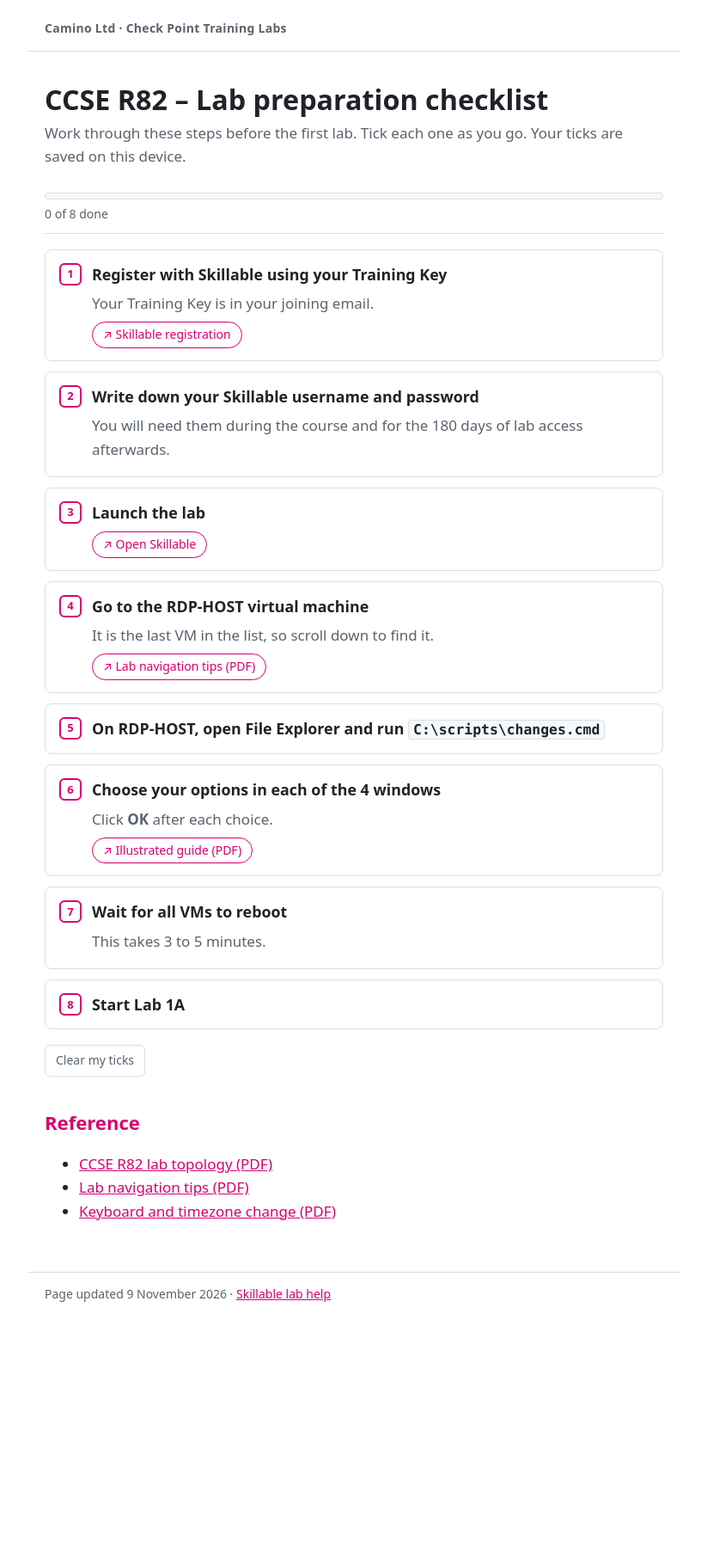
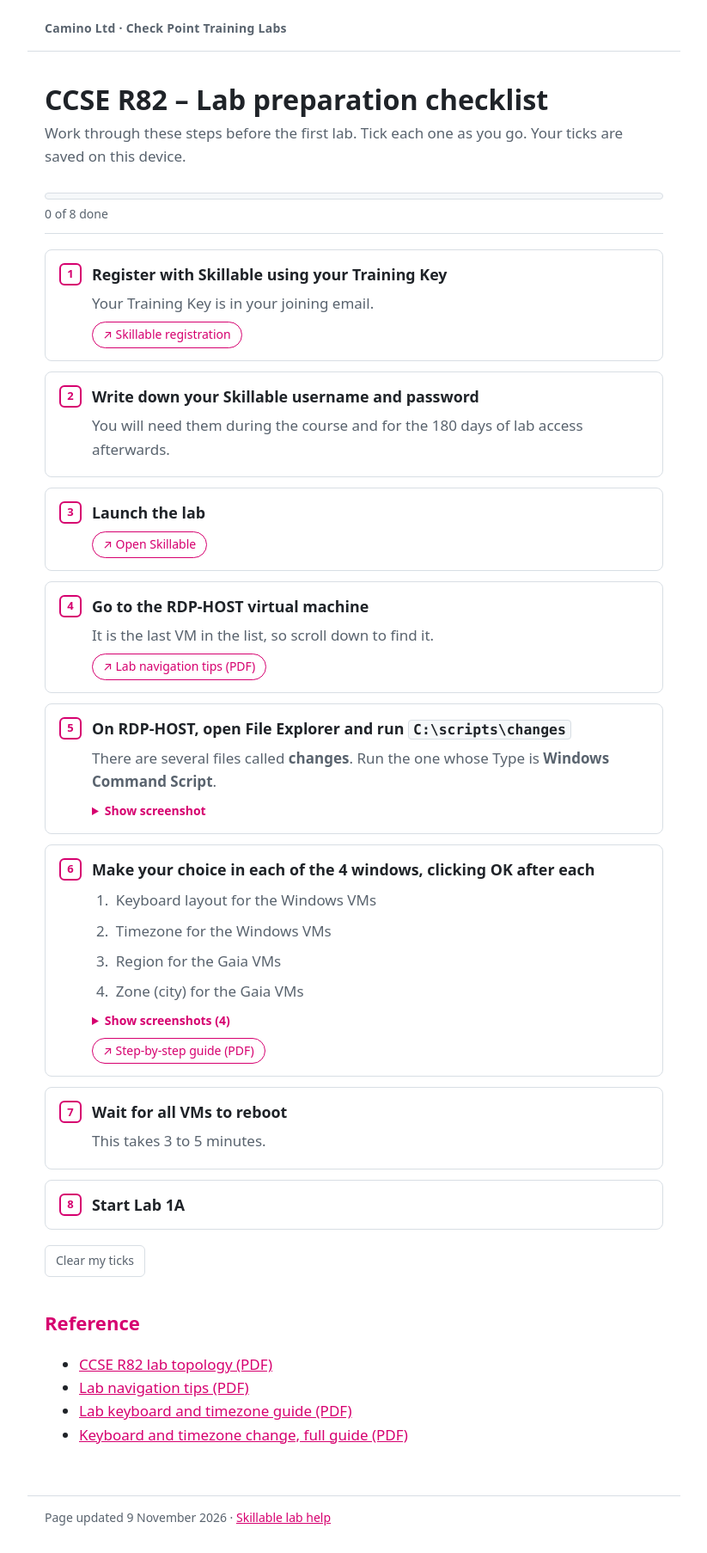
Before and after one commit to Caminoltd/caminoltd.github.io, a Jekyll site: the page built from ccse/index.md, in a window 1280 px wide. Shown: the whole page at 86% size, without its empty margins (228-1051 px from the left). Built offline with Jekyll 4.4.1, drawn with Linux system fonts in a browser that asks for light colours; before the commit the page ends 1546 px from its top, so only the background shows below that.

Commit message:
Add files via upload

```diff
--- a/_layouts/checklist.html
+++ b/_layouts/checklist.html
@@ -18,6 +18,7 @@ layout: default
       <span class="step-title">{{ step.title | markdownify | remove: '<p>' | remove: '</p>' | strip }}</span>
     </label>
     {% if step.detail %}<div class="step-detail">{{ step.detail | markdownify }}</div>{% endif %}
+    {% if step.images %}<details class="step-shots"><summary>Show screenshot{% if step.images.size > 1 %}s ({{ step.images | size }}){% endif %}</summary>{% for im in step.images %}<figure><a href="{{ im.src | relative_url }}" target="_blank" rel="noopener"><img src="{{ im.src | relative_url }}" alt="{{ im.caption }}" loading="lazy"></a>{% if im.caption %}<figcaption>{{ im.caption }}</figcaption>{% endif %}</figure>{% endfor %}</details>{% endif %}
     {% if step.links %}<div class="step-links">{% for l in step.links %}<a href="{{ l.url | relative_url }}" target="_blank" rel="noopener">{{ l.label }}</a>{% endfor %}</div>{% endif %}
   </li>
 {% endfor %}
--- a/assets/style.css
+++ b/assets/style.css
@@ -47,3 +47,9 @@ footer { border-top: 1px solid var(--line); padding-top: 14px; padding-bottom: 3
 .done-msg { display: none; background: var(--panel); border: 1px solid var(--line); border-left: 4px solid #2da44e; border-radius: 6px; padding: 12px 16px; font-weight: 600; }
 .reset { background: none; border: 1px solid var(--line); color: var(--muted); border-radius: 6px; padding: 6px 12px; font: inherit; font-size: 14px; cursor: pointer; }
 @media print { .progress, .reset, .done-msg { display: none !important; } .is-done { opacity: 1; } .is-done .step-title { text-decoration: none; } }
+.step-shots { margin: 10px 0 0 38px; }
+.step-shots summary { cursor: pointer; color: var(--accent); font-size: 14px; font-weight: 600; }
+.step-shots figure { margin: 12px 0 0; }
+.step-shots img { display: block; background: #fff; }
+.step-shots figcaption { font-size: 14px; color: var(--muted); margin-top: 4px; }
+@media (max-width: 520px) { .step-detail, .step-links, .step-shots { margin-left: 0; } }
--- a/ccse/index.md
+++ b/ccse/index.md
@@ -20,12 +20,29 @@ steps:
     links:
       - label: Lab navigation tips (PDF)
         url: /common/navigation.pdf
-  - title: On RDP-HOST, open File Explorer and run `C:\scripts\changes.cmd`
-  - title: Choose your options in each of the **4 windows**
-    detail: Click **OK** after each choice.
+  - title: On RDP-HOST, open File Explorer and run `C:\scripts\changes`
+    detail: There are several files called **changes**. Run the one whose Type is **Windows Command Script**.
+    images:
+      - src: /common/img/1-file-explorer.png
+        caption: "C:\\scripts – run the changes file of type Windows Command Script"
+  - title: Make your choice in each of the **4 windows**, clicking **OK** after each
+    detail: |
+      1. Keyboard layout for the Windows VMs
+      2. Timezone for the Windows VMs
+      3. Region for the Gaia VMs
+      4. Zone (city) for the Gaia VMs
+    images:
+      - src: /common/img/2-keyboard.png
+        caption: "Window 1: keyboard layout (Windows VMs)"
+      - src: /common/img/3-windows-timezone.png
+        caption: "Window 2: timezone (Windows VMs)"
+      - src: /common/img/4-gaia-region.png
+        caption: "Window 3: region (Gaia VMs)"
+      - src: /common/img/5-gaia-zone.png
+        caption: "Window 4: zone (Gaia VMs)"
     links:
-      - label: Illustrated guide (PDF)
-        url: /common/keyboard-timezone.pdf
+      - label: Step-by-step guide (PDF)
+        url: /common/changes.pdf
   - title: Wait for all VMs to reboot
     detail: This takes 3 to 5 minutes.
   - title: Start **Lab 1A**
@@ -35,4 +52,5 @@ steps:
 
 - [CCSE R82 lab topology (PDF)](topology.pdf)
 - [Lab navigation tips (PDF)](../common/navigation.pdf)
-- [Keyboard and timezone change (PDF)](../common/keyboard-timezone.pdf)
+- [Lab keyboard and timezone guide (PDF)](../common/changes.pdf)
+- [Keyboard and timezone change, full guide (PDF)](../common/keyboard-timezone.pdf)
```
Also changed, not shown: common/img/1-file-explorer.png (added), common/img/2-keyboard.png (added), common/img/3-windows-timezone.png (added), common/img/4-gaia-region.png (added), common/img/5-gaia-zone.png (added), 1 other file.
